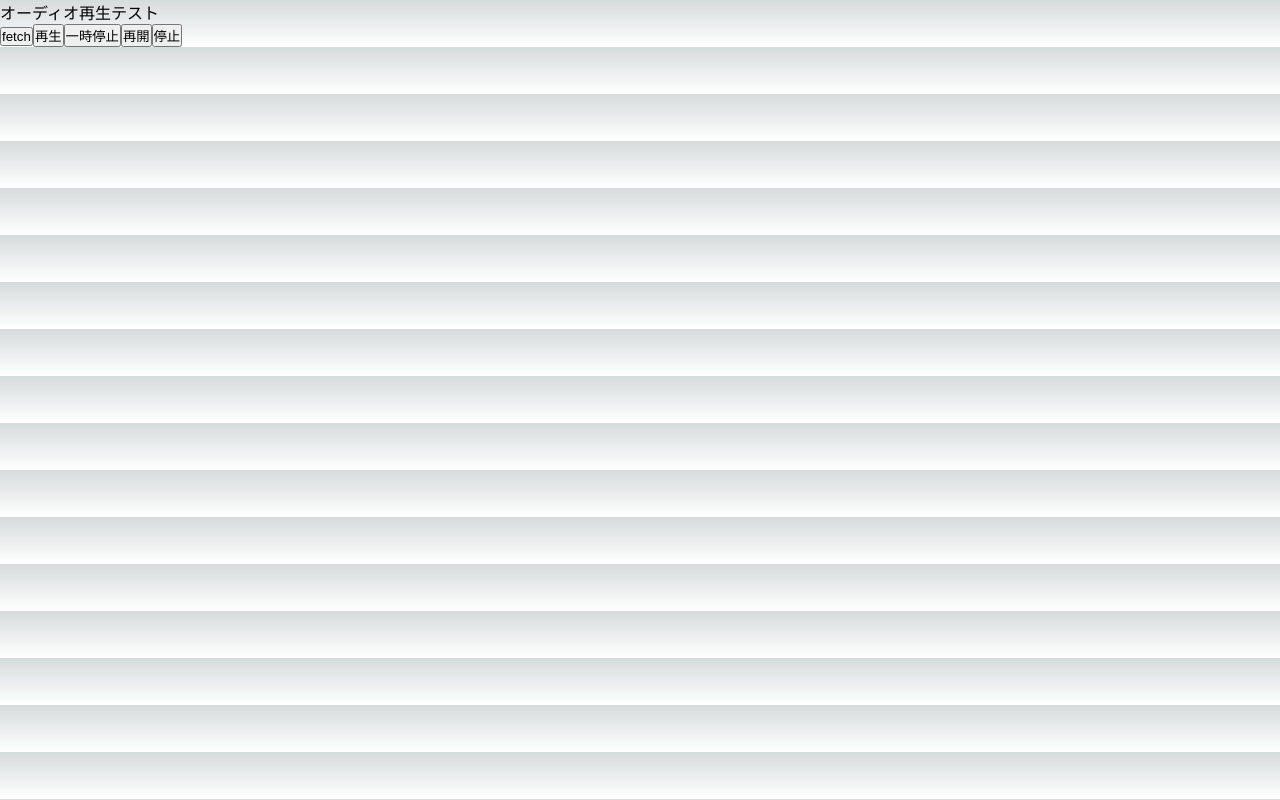
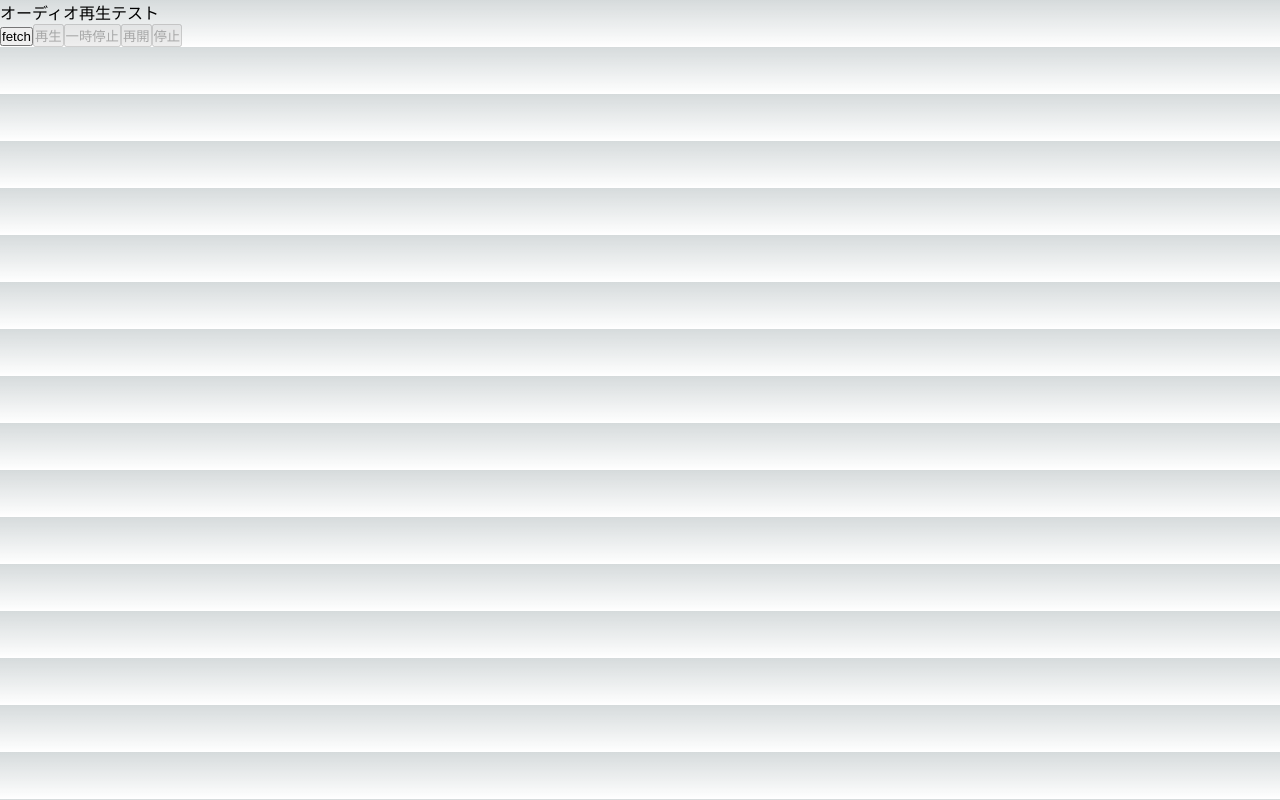
Before and after one commit to shunsuke-kawata/fe_jarujaru_intro, a Next.js app: page /audio in a window 1280 px wide. Built offline with nearby package versions, Linux system fonts and the light colour scheme.

Commit message:
update ページレイアウトの作成

```diff
--- a/config.ts
+++ b/config.ts
@@ -6,116 +6,118 @@ const JARUJARU_ISLAND_CHANNEL_ID: string = "UCf-wG6PlxW7rpixx1tmODJw";
 
 // 更新を行う必要がある
 const JARUJARU_TOWER_PLAYLISTS: {
-  [key: string]: { title: string; total_results: number };
-} = {
-  PLRdiaanKAFQlJKPO75in2WNF0wKJyo4qe: { title: "本気ネタ", total_results: 16 },
-  PLRdiaanKAFQn3LjggPAIk7x2U9Ih2bwRk: {
+  id: string;
+  title: string;
+}[] = [
+  {
+    id: "PLRdiaanKAFQlJKPO75in2WNF0wKJyo4qe",
+    title: "本気ネタ",
+  },
+  {
+    id: "PLRdiaanKAFQn3LjggPAIk7x2U9Ih2bwRk",
     title: "バリアフリー字幕つきな奴ら",
-    total_results: 29,
   },
-  PLRdiaanKAFQmfZIu7THIitRCqrqnn8_SW: {
+  {
+    id: "PLRdiaanKAFQmfZIu7THIitRCqrqnn8_SW",
     title: "会社員な奴ら",
-    total_results: 74,
   },
-  PLRdiaanKAFQnNX7v2DO4t7vNgvFljziLa: {
+  {
+    id: "PLRdiaanKAFQnNX7v2DO4t7vNgvFljziLa",
     title: "医者な奴ら",
-    total_results: 25,
   },
-  PLRdiaanKAFQmx9QCmyWPIuo2gaHA15IV9: {
+  {
+    id: "PLRdiaanKAFQmx9QCmyWPIuo2gaHA15IV9",
     title: "学校の先生な奴ら",
-    total_results: 59,
   },
-  PLRdiaanKAFQlWix5IgBtgxEY91fWNA4Fn: {
+  {
+    id: "PLRdiaanKAFQlWix5IgBtgxEY91fWNA4Fn",
     title: "５億回記念！本気ネタ！",
-    total_results: 10,
   },
-  PLRdiaanKAFQmfcVpdsVLoQUpdtSNojOKK: {
+  {
+    id: "PLRdiaanKAFQmfcVpdsVLoQUpdtSNojOKK",
     title: "【作業用ネタ】耳でジャルジャルを楽しむ奴",
-    total_results: 55,
   },
-  PLRdiaanKAFQmsC6fP_St6EgaSMeOMDGOS: {
+  {
+    id: "PLRdiaanKAFQmsC6fP_St6EgaSMeOMDGOS",
     title: "【入門編】ジャルジャルに興味湧いてきた奴",
-    total_results: 20,
   },
-  PLRdiaanKAFQk30MsMqvwPyASD9tqKUInG: {
+  {
+    id: "PLRdiaanKAFQk30MsMqvwPyASD9tqKUInG",
     title: "リモートネタ生配信",
-    total_results: 24,
   },
-  "PLRdiaanKAFQl5ERDgJHx2ZRKCcIl-I8fz": {
+  {
+    id: "PLRdiaanKAFQl5ERDgJHx2ZRKCcIl-I8fz",
     title: "１０８本！煩悩ネタ！",
-    total_results: 108,
   },
-  "PLRdiaanKAFQnFRkJiuhMVLAC-UdYjYk8k": {
+  {
+    id: "PLRdiaanKAFQnFRkJiuhMVLAC-UdYjYk8k",
     title: "３億回記念！本気ネタ！",
-    total_results: 11,
   },
-  PLRdiaanKAFQlq6BMs519ix5km2nz49zMb: {
+  {
+    id: "PLRdiaanKAFQlq6BMs519ix5km2nz49zMb",
     title: "2億回記念!本気ネタ!",
-    total_results: 20,
   },
-  PLRdiaanKAFQl3AKF2ruBbuTKj0dZnVqaJ: {
+  {
+    id: "PLRdiaanKAFQl3AKF2ruBbuTKj0dZnVqaJ",
     title: "１億回記念！本気ネタ！",
-    total_results: 34,
   },
-  "PLRdiaanKAFQliJh8AMvlV6t7NBrmNXCo-": {
+  {
+    id: "PLRdiaanKAFQliJh8AMvlV6t7NBrmNXCo-",
     title: "JARUJARUTOWER",
-    total_results: 1751,
   },
-  PLRdiaanKAFQlHOVLx1AHe2vIpjlakfkAN: {
+  {
+    id: "PLRdiaanKAFQlHOVLx1AHe2vIpjlakfkAN",
     title: "ジャルジャルコント",
-    total_results: 36,
   },
-};
+];
 
 // 更新を行う必要がある
-const JARUJARU_ISLAND_PLAYLISTS: {
-  [key: string]: { title: string; total_results: number };
-} = {
-  PL52aY2wM99ilIbNCybsQ41s8zUxnRG7xC: {
+const JARUJARU_ISLAND_PLAYLISTS: { id: string; title: string }[] = [
+  {
+    id: "PL52aY2wM99ilIbNCybsQ41s8zUxnRG7xC",
     title: "バリアフリー字幕ついてる奴",
-    total_results: 27,
   },
-  PL52aY2wM99inhauDD7A5BBqbhBl7k08VC: {
+  {
+    id: "PL52aY2wM99inhauDD7A5BBqbhBl7k08VC",
     title: "ハズレの先生が担任になった奴",
-    total_results: 11,
   },
-  PL52aY2wM99ikQ36hBB6OunvfOFjWEi8Th: {
+  {
+    id: "PL52aY2wM99ikQ36hBB6OunvfOFjWEi8Th",
     title: "ウルフルズに影響されてる奴",
-    total_results: 19,
   },
-  PL52aY2wM99im0j6U6dUMuwjG8ZDhFvUkC: {
+  {
+    id: "PL52aY2wM99im0j6U6dUMuwjG8ZDhFvUkC",
     title: "第17回祇園お笑い新人大賞",
-    total_results: 9,
   },
-  PL52aY2wM99ilMHtFDlVRvRO9e8Kvmj5n8: {
+  {
+    id: "PL52aY2wM99ilMHtFDlVRvRO9e8Kvmj5n8",
     title: "ゼロから新ネタ作る奴",
-    total_results: 8,
   },
-  "PL52aY2wM99invD0-yZrnK03Ditpnjj7o9": {
+  {
+    id: "PL52aY2wM99invD0-yZrnK03Ditpnjj7o9",
     title: "スターと出会う奴",
-    total_results: 10,
   },
-  "PL52aY2wM99ikxrZXoP5wYvT-JHjtrouh9": {
+  {
+    id: "PL52aY2wM99ikxrZXoP5wYvT-JHjtrouh9",
     title: "リモートする奴",
-    total_results: 178,
   },
-  PL52aY2wM99inbkD2YXOiduokWKwk9qK1j: {
+  {
+    id: "PL52aY2wM99inbkD2YXOiduokWKwk9qK1j",
     title: "真夜中に電話する奴",
-    total_results: 164,
   },
-  PL52aY2wM99imyKBkFK8wRzOMe6dKeEX9e: {
+  {
+    id: "PL52aY2wM99imyKBkFK8wRzOMe6dKeEX9e",
     title: "変な司会者の奴",
-    total_results: 18,
   },
-  "PL52aY2wM99incJsJwecCThKHP7oZs-ezp": {
+  {
+    id: "PL52aY2wM99incJsJwecCThKHP7oZs-ezp",
     title: "日常撮る奴",
-    total_results: 288,
   },
-  PL52aY2wM99ikod2rVdEk05_oUPTv_hBBz: {
+  {
+    id: "PL52aY2wM99ikod2rVdEk05_oUPTv_hBBz",
     title: "朝メシ食う奴",
-    total_results: 167,
   },
-};
+];
 
 //全ての定数をexport
 export {
--- a/src/api/api.ts
+++ b/src/api/api.ts
@@ -7,7 +7,6 @@ const getQuestionData = async (params: string[]) => {
   let url: string = `${BACKEND_SERVER_URL}/question/download/?playlist_id=${queryParameters}`;
   try {
     const response: AxiosResponse<JSON> = await axios.get(url);
-    console.log(response.data);
     return response.data;
   } catch (error) {
     console.error("Error fetching playlist items:", error);
--- a/src/app/audio/page.tsx
+++ b/src/app/audio/page.tsx
@@ -1,79 +1,100 @@
 "use client";
-import { getQuestionAudio } from "@/api/api";
 import React, { useState, useEffect, useRef } from "react";
+import { getQuestionData, getQuestionAudio } from "@/api/api";
 
 const Audio = () => {
-  //audioContextの作成
-  var audioContext: AudioContext;
-  let audioSource: AudioBufferSourceNode | null;
+  const [isDisabled, setIsDisabled] = useState<boolean>(true); // 初期値はfalse
+  const audioContextRef = useRef<AudioContext | null>(null);
+  const audioSourceRef = useRef<AudioBufferSourceNode | null>(null);
 
-  //useeffectでcontextの初期化
   useEffect(() => {
-    audioContext = new AudioContext();
+    console.log("init audioContext");
+    audioContextRef.current = new AudioContext();
   }, []);
 
-  const handleFetchData = async (id: string) => {
-    console.log(id);
+  const handleFetchData = async () => {
+    if (!audioContextRef.current) return;
+
     try {
-      const data = await getQuestionAudio(id);
-      //decode
-      audioContext.decodeAudioData(data, (buffer) => {
-        //デコードが完了したら実行されるコールバック関数
-        audioSource = audioContext.createBufferSource();
-        audioSource.buffer = buffer;
+      const questionData: any = await getQuestionData([
+        "PLRdiaanKAFQl3AKF2ruBbuTKj0dZnVqaJ",
+        "PLRdiaanKAFQlq6BMs519ix5km2nz49zMb",
+      ]);
 
-        //オーディオ要素に接続
-        audioSource.connect(audioContext.destination);
+      const audioData = await getQuestionAudio(questionData.id);
+      console.log(questionData);
+
+      audioContextRef.current.decodeAudioData(audioData, (buffer) => {
+        audioSourceRef.current = audioContextRef.current!.createBufferSource();
+        audioSourceRef.current.buffer = buffer;
+        audioSourceRef.current.connect(audioContextRef.current!.destination);
         console.log("fetched");
-
-        // 音楽を再生
-        // handlePlay();
       });
+      setIsDisabled(false);
     } catch (error) {
       console.error("Failed to fetch MP3 data:", error);
     }
   };
+
   const handlePlay = () => {
-    // 音楽を再生
-    if (audioSource) {
+    if (audioSourceRef.current && audioContextRef.current) {
       console.log("start");
-      audioSource.start(0);
+      audioSourceRef.current.start(0);
     }
   };
 
   const handlePause = () => {
-    if (audioContext.state === "running") {
-      audioContext.suspend();
+    if (audioContextRef.current?.state === "running") {
+      audioContextRef.current.suspend();
       console.log("suspended");
     }
   };
+
   const handleRestart = () => {
-    if (audioContext.state === "suspended") {
-      audioContext.resume();
+    if (audioContextRef.current?.state === "suspended") {
+      audioContextRef.current.resume();
       console.log("restart");
     }
   };
 
   const handleStop = () => {
-    if (audioSource) {
-      audioSource.stop();
-      audioSource = null; // 一度停止した後は再度startできないのでnullにする
+    if (audioSourceRef.current && audioContextRef.current) {
+      audioSourceRef.current.stop();
+      audioSourceRef.current.disconnect();
+      audioSourceRef.current = null;
       console.log("broken context");
+      setIsDisabled(true);
     }
   };
 
   return (
     <>
       <div>オーディオ再生テスト</div>
+      <input type="button" value="fetch" onClick={handleFetchData} />
       <input
         type="button"
-        value="fetch"
-        onClick={() => handleFetchData("irMf9PfJtXE")}
+        value="再生"
+        onClick={handlePlay}
+        disabled={isDisabled}
       />
-      <input type="button" value="再生" onClick={() => handlePlay()} />
-      <input type="button" value="一時停止" onClick={() => handlePause()} />
-      <input type="button" value="再開" onClick={() => handleRestart()} />
-      <input type="button" value="停止" onClick={() => handleStop()} />
+      <input
+        type="button"
+        value="一時停止"
+        onClick={handlePause}
+        disabled={isDisabled}
+      />
+      <input
+        type="button"
+        value="再開"
+        onClick={handleRestart}
+        disabled={isDisabled}
+      />
+      <input
+        type="button"
+        value="停止"
+        onClick={handleStop}
+        disabled={isDisabled}
+      />
     </>
   );
 };
--- a/src/hooks/state.ts
+++ b/src/hooks/state.ts
@@ -1,3 +1,5 @@
 import React, { useState } from "react";
 
+//globalなexportをまとめたファイル
 export const [test, setTest] = useState<string>("test");
+export const [userId, setUserId] = useState<string | null>(null);
```
Also changed, not shown: src/app/question/[id]/page.tsx (added, +12 -0 lines), src/app/select/page.tsx (added, +9 -0 lines), src/app/top/page.tsx (added, +16 -0 lines).
